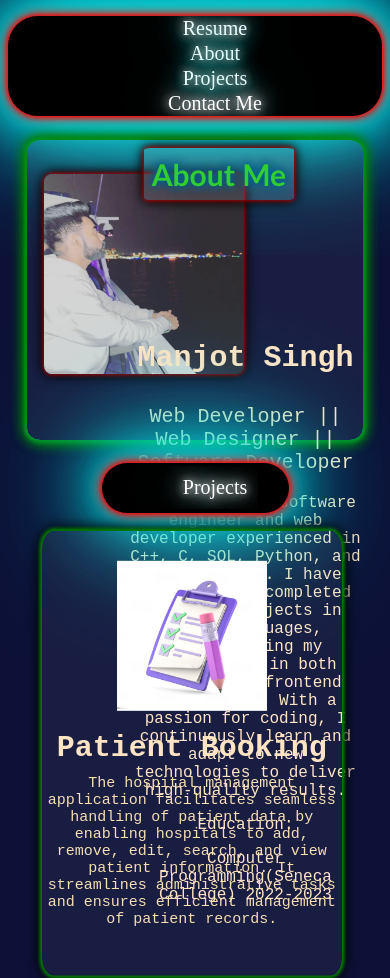
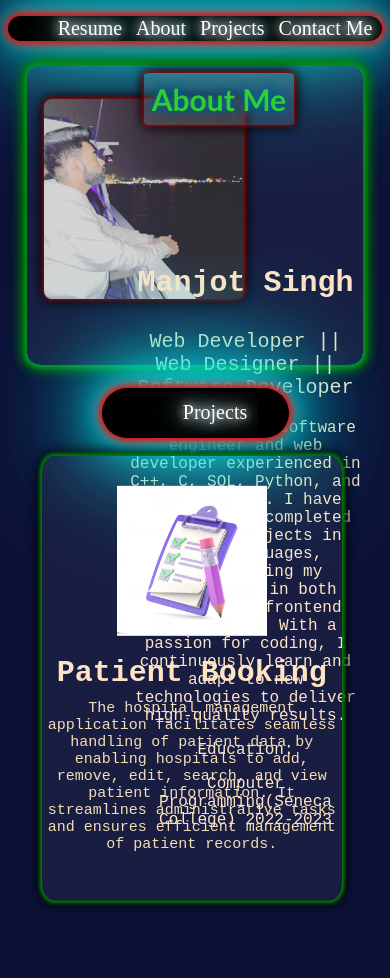
Before and after one commit to ManjotSingh4241/portfolio, a website: page index.html in a window 390 px wide. Shown: the top 978 px of the page. Drawn offline with Linux system fonts and the light colour scheme.

Commit message:
final commit of the day

```diff
--- a/css/responsive.css
+++ b/css/responsive.css
@@ -3,7 +3,6 @@
         display: inline-block;
         list-style: none;
         margin: 1px 2px;
-        width: 90%;
     }
 
     .about-me-section {
@@ -12,19 +11,5 @@
         height: 300px;
     }
 
+
 }
-
-@media screen and (max-width: 480px) {
-    .navbar li {
-        display: inline-block;
-        list-style: none;
-        margin: 1px 2px;
-        width: 90%;
-    }
-
-    .about-me-section {
-        margin-top: 6.5%;
-        width: 90%;
-        height: 300px;
-    }
-}
```
